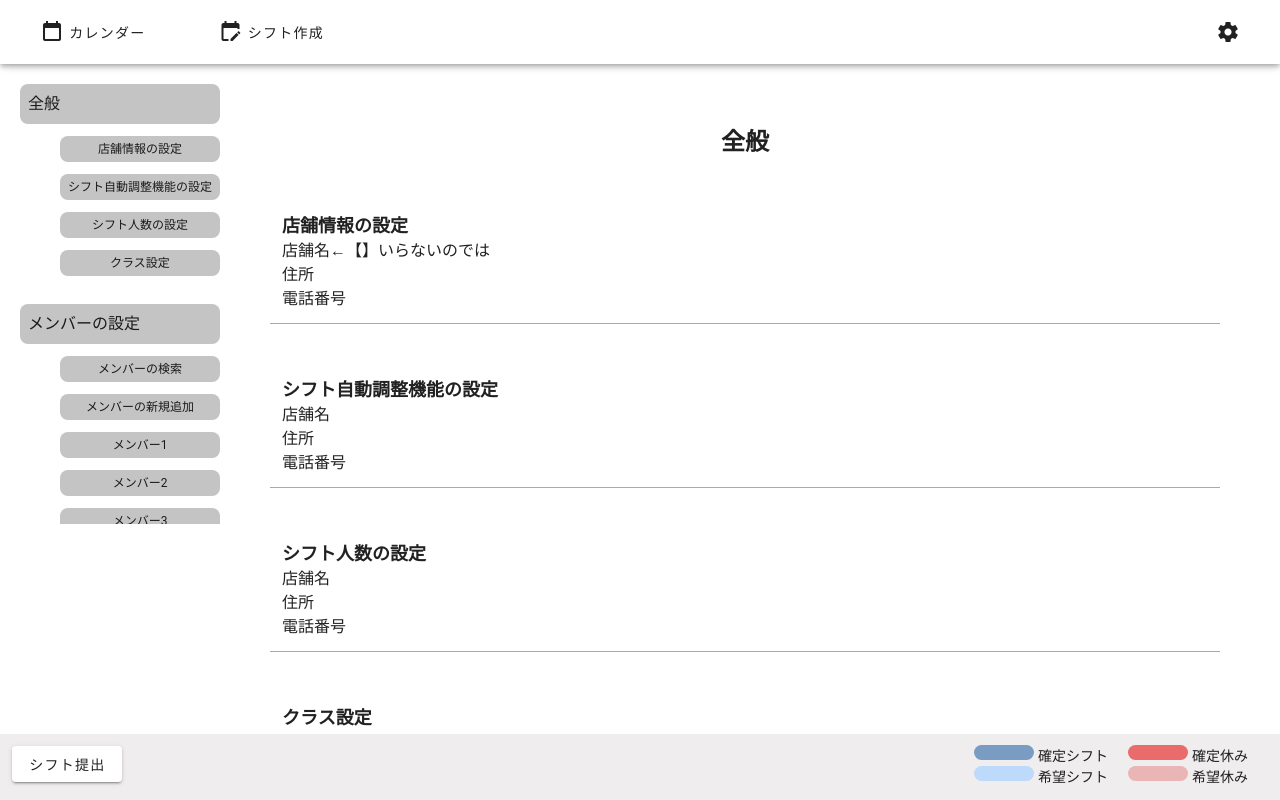
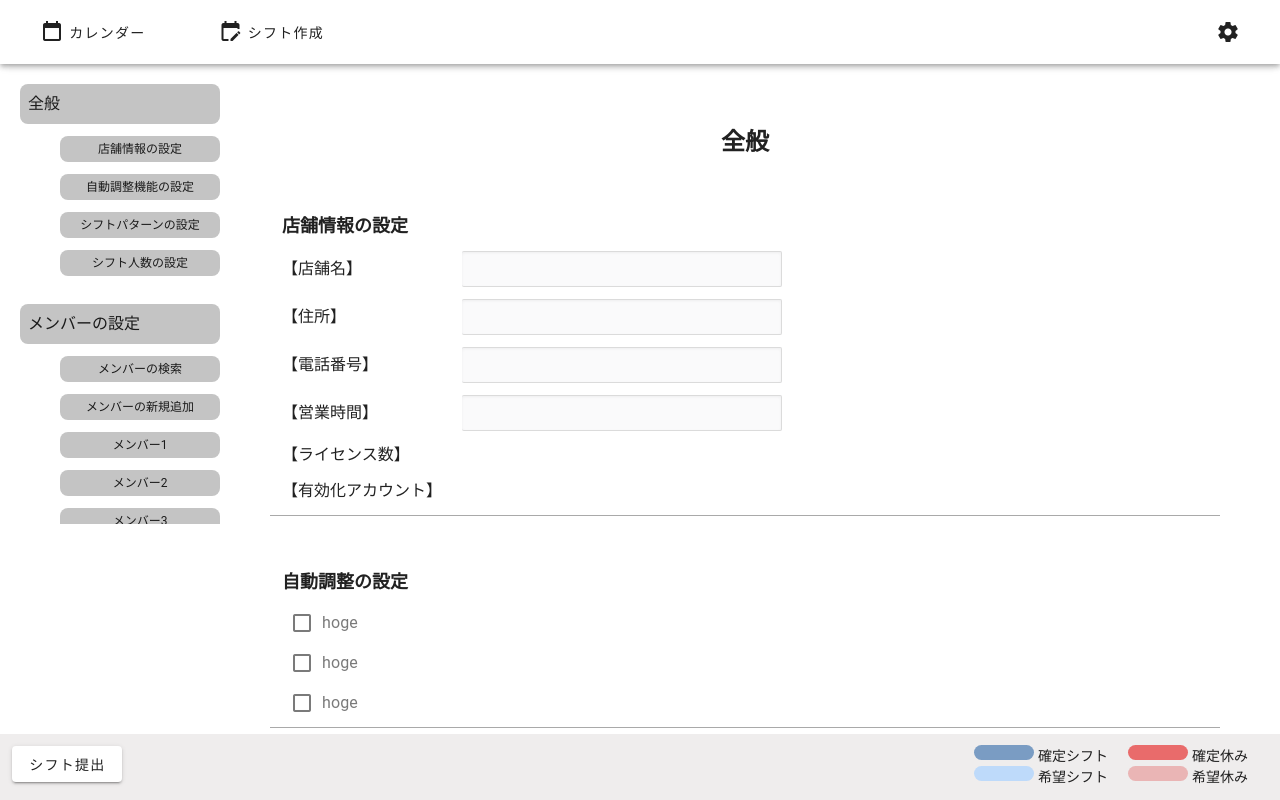
Before and after one commit to KomiyaShinnosuke/shift_app, a Vue app: page /calendar/monthly in a window 1280 px wide. Both pictures are taken after a click on the button 1228 px from the left and 32 px from the top of the page. Shown: the top 800 px of the page. Built offline with nearby package versions, Linux system fonts and the light colour scheme; no server answers.

Commit message:
feat: 管理画面の作り込み ver 1

```diff
--- a/src/app/components/atoms/Checkbox/Checkbox.vue
+++ b/src/app/components/atoms/Checkbox/Checkbox.vue
@@ -3,6 +3,7 @@
     <v-checkbox
       v-model="value"
       class="inner"
+      hide-details="false"
       :color="color"
       :label="label"
       @change="handleChange"
@@ -38,8 +39,5 @@ export default defineComponent({
 
 <style lang="scss" scoped>
   .checkbox {
-    .inner {
-      --v-input-control-height: auto; // checkboxの謎のCSSに影響されてこのスタイルを当てている
-    }
   }
 </style>
--- a/src/app/components/pages/SettingPage/Index.vue
+++ b/src/app/components/pages/SettingPage/Index.vue
@@ -5,9 +5,9 @@
         <div class="top-bar">全般</div>
         <div class="sub-bars">
           <p class="sub-bar" @click="handleScrollWindow('section1')">店舗情報の設定</p>
-          <p class="sub-bar" @click="handleScrollWindow('section2')">シフト自動調整機能の設定</p>
-          <p class="sub-bar" @click="handleScrollWindow('section3')">シフト人数の設定</p>
-          <p class="sub-bar" @click="handleScrollWindow('section4')">クラス設定</p>
+          <p class="sub-bar" @click="handleScrollWindow('section2')">自動調整機能の設定</p>
+          <p class="sub-bar" @click="handleScrollWindow('section3')">シフトパターンの設定</p>
+          <p class="sub-bar" @click="handleScrollWindow('section4')">シフト人数の設定</p>
         </div>
       </div>
       <div>
@@ -28,27 +28,28 @@
       <h1 class="subject">全般</h1>
       <div id="section1" class="content">
         <p class="title">店舗情報の設定</p>
-        <p>店舗名←【】いらないのでは</p>
-        <p>住所</p>
-        <p>電話番号</p>
+        <InputWithLabel2 label="【店舗名】" width="320px" value="aaa" @input="handleInput($event, 'email')" />
+        <InputWithLabel2 label="【住所】" width="320px" value="aaa" @input="handleInput($event, 'email')" />
+        <InputWithLabel2 label="【電話番号】" width="320px" value="aaa" @input="handleInput($event, 'email')" />
+        <InputWithLabel2 label="【営業時間】" width="320px" value="aaa" @input="handleInput($event, 'email')" />
+        <p class="row">【ライセンス数】</p>
+        <p class="row">【有効化アカウント】</p>
       </div>
       <div id="section2" class="content">
-        <p class="title">シフト自動調整機能の設定</p>
-        <p>店舗名</p>
-        <p>住所</p>
-        <p>電話番号</p>
+        <p class="title">自動調整の設定</p>
+        <Checkbox label="hoge" />
+        <Checkbox label="hoge" />
+        <Checkbox label="hoge" />
       </div>
       <div id="section3" class="content">
-        <p class="title">シフト人数の設定</p>
-        <p>店舗名</p>
-        <p>住所</p>
-        <p>電話番号</p>
+        <p class="title">シフトパターンの設定</p>
+        <p class="row"><TextWithIcon icon="mdi-plus" text="シフトパターンの新規作成" /></p>
+        シフトパターンの編集って押したらどうなる？
+        <p class="row">作成済みシフトパターン</p>
       </div>
       <div id="section4" class="content">
-        <p class="title">クラス設定</p>
-        <p>店舗名</p>
-        <p>住所</p>
-        <p>電話番号</p>
+        <p class="title">シフト人数の設定</p>
+        <Table :items="weekDays" />
       </div>
       <h1 class="subject">メンバーの設定</h1>
       <div id="section5" class="content">
@@ -78,21 +79,50 @@
 </template>
 
 <script lang="ts" scoped>
-import { defineComponent, ref } from 'vue';
+import { defineComponent, computed } from 'vue';
+import { Checkbox } from '@/components/atoms/Checkbox'
+import { InputWithLabel2 } from '@/components/atoms/Input'
+import { Table } from '@/components/atoms/Table'
+import { TextWithIcon }  from '@/components/molecules/TextWithIcon'
+
+import { DAY_OF_WEEK_STR } from '~/static/calendar'
 import client from '~/core/api'
 
 export default defineComponent({
+  components: { Checkbox, InputWithLabel2, Table, TextWithIcon },
   setup() {
+    const handleInput = (data: string, type: string) => {
+      console.log(777);
+    };
     const handleScrollWindow = (elem: string) => {
       const element = document.getElementById(elem);
       const rect = element.getBoundingClientRect();
       const headerHeight = 70;
       const elemtop = rect.top + window.pageYOffset - headerHeight;
-      console.log(elemtop)
       document.documentElement.scrollTop = elemtop;
     };
+    const weekDays = [
+      {
+        label: '',
+        shifts: [
+          DAY_OF_WEEK_STR[0],
+          DAY_OF_WEEK_STR[1],
+          DAY_OF_WEEK_STR[2],
+          DAY_OF_WEEK_STR[3],
+          DAY_OF_WEEK_STR[4],
+          DAY_OF_WEEK_STR[5],
+          DAY_OF_WEEK_STR[6],
+        ]
+      },
+      {
+        label: "ホール",
+        shifts: [2, 2, 3, 2, 2, 3, 1]
+      },
+    ]
     return {
+      handleInput,
       handleScrollWindow,
+      weekDays,
     };
   },
 })
@@ -144,6 +174,17 @@ export default defineComponent({
         font-size: 18px;
         font-weight: bold;
       }
+      .basic-form {
+        justify-content: space-between;
+        margin-top: 12px;
+        width: 500px;
+      }
+      .row {
+        margin-top: 12px;
+      }
+      .checkbox {
+        height: 40px;
+      }
     }
   }
 }
```
